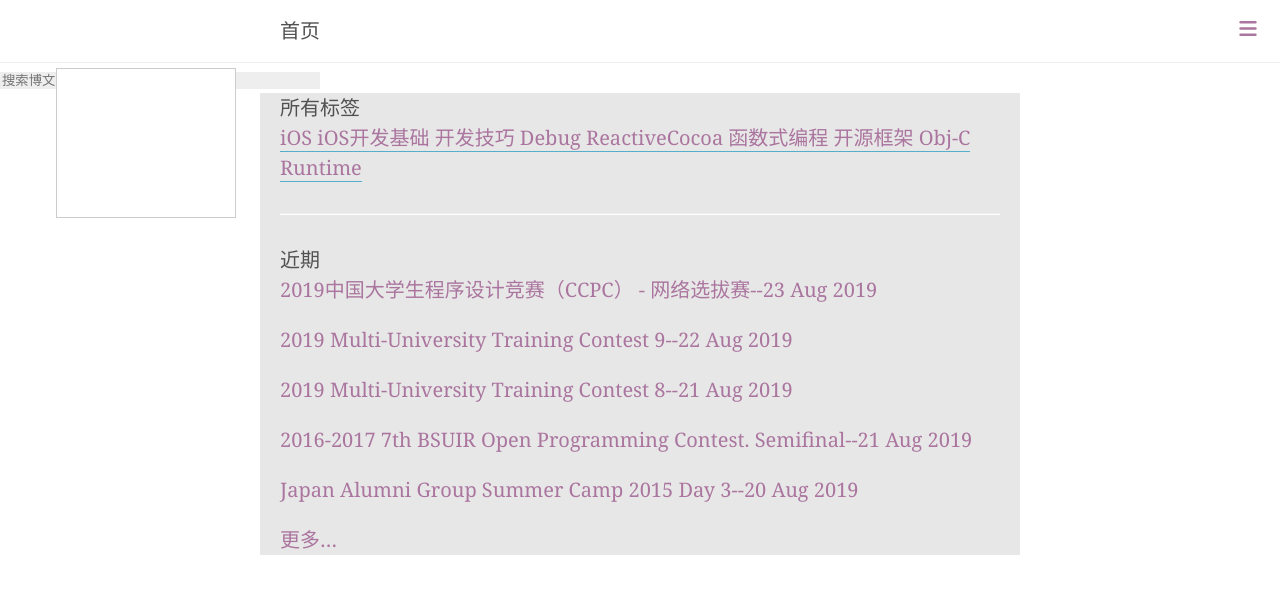
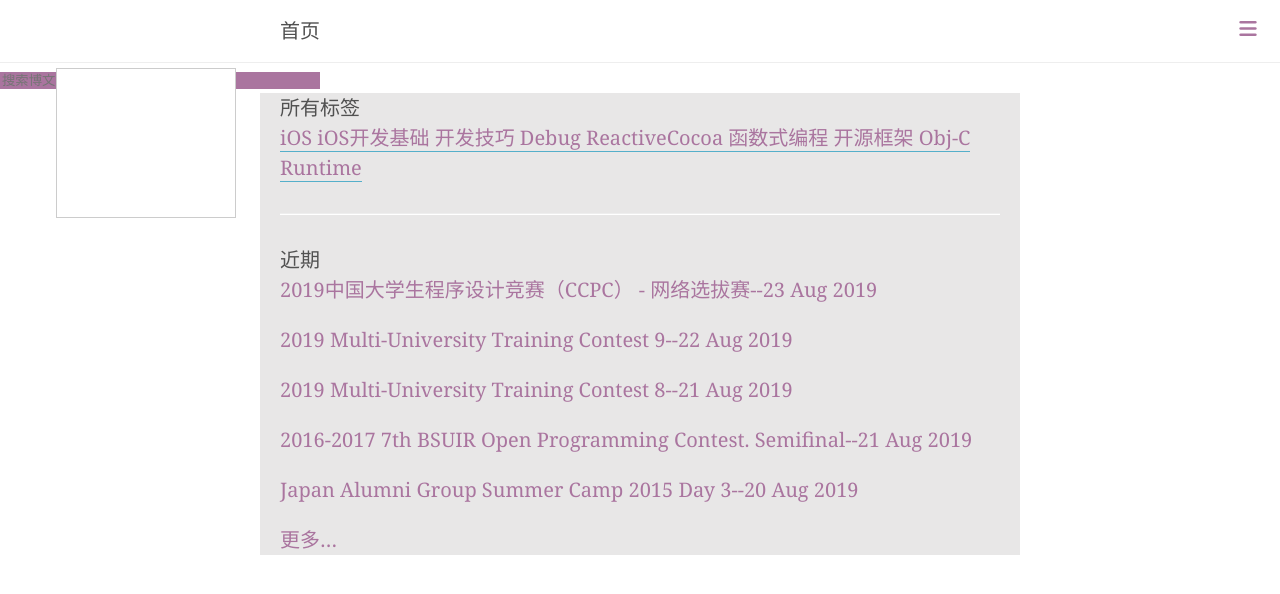
Before and after one commit to XtrueT/xtruet.github.com, a Jekyll site: the page built from index.html, in a window 1280 px wide. Shown: the top 594 px of the page. Built offline with Jekyll 4.4.1, drawn with Linux system fonts in a browser that asks for light colours; nearby versions of some CDN libraries; library files that are not in the unit come from our copies; comment, search, counter and statistics services are not loaded.

Commit message:
Update index.css

```diff
--- a/public/css/index.css
+++ b/public/css/index.css
@@ -44,7 +44,7 @@ h3 {
 
 }
 #search-input {
-  background: #eee;
+  background: #aa759f;
   border: none;
   color: rgb(0, 0, 0);
   width: 100%;
```
